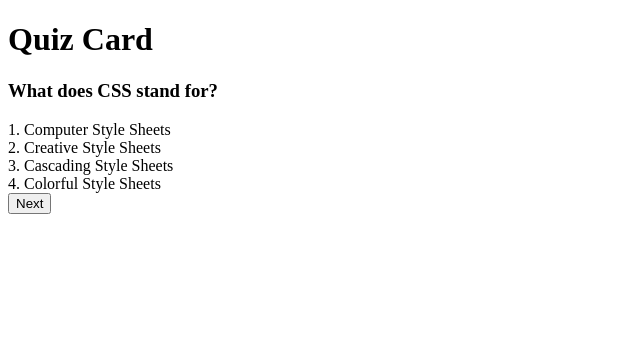
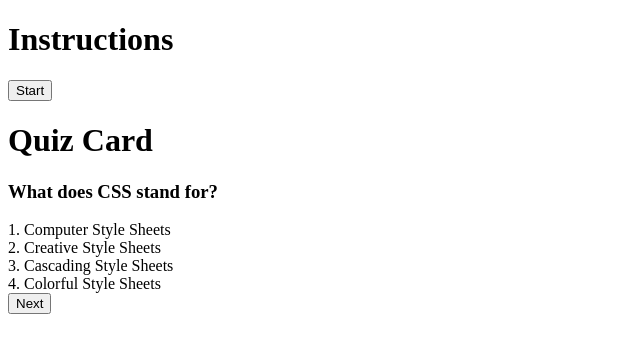
Before and after one commit to JohnMwendwa/quiz-app, a React (Vite) app: page / in a window 1280 px wide. Shown: the top 352 px of the page, without its empty margins (0-640 px from the left). Built offline with nearby package versions, Linux system fonts and the light colour scheme.

Commit message:
import and render the instructions component

```diff
--- a/src/App.tsx
+++ b/src/App.tsx
@@ -2,6 +2,7 @@ import { useState, useEffect } from "react";
 
 import { useQuizContext } from "./context/QuizContext";
 import { Question } from "./models/question";
+import Instructions from "./components/Instructions";
 import QuizCard from "./components/QuizCard";
 
 interface Answer {
@@ -54,6 +55,7 @@ function App() {
 
   return (
     <>
+      <Instructions startSession={setIsSession} />
       <QuizCard
         question={question}
         currentQuestion={currentQuestion}
```
